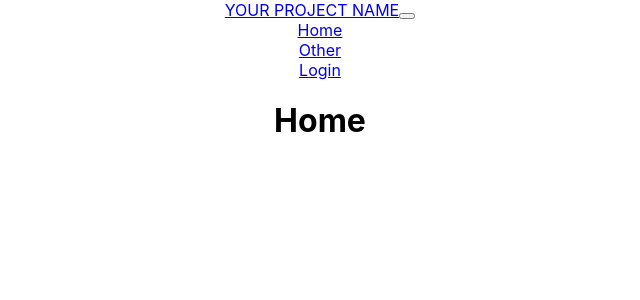
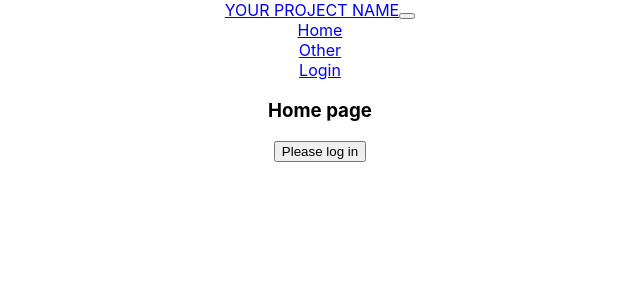
Before and after one commit to AndreeaMatei2811/notebook-client, a React (Create React App) app: page / in a window 1280 px wide. Shown: the top 300 px of the page, without its empty margins (320-960 px from the left). Built offline with nearby package versions, Linux system fonts and the light colour scheme; no server answers.

Commit message:
create home page and added to app.js

```diff
--- a/package.json
+++ b/package.json
@@ -7,7 +7,9 @@
     "@testing-library/react": "^11.2.2",
     "@testing-library/user-event": "^12.5.0",
     "ax dios": "^0.21.0",
+    "axios": "^0.21.0",
     "bootstrap": "^4.5.3",
+    "node-sass": "^4.14.1",
     "react": "^17.0.1",
     "react-bootstrap": "^1.4.0",
     "react-dom": "^17.0.1",
--- a/src/App.js
+++ b/src/App.js
@@ -7,22 +7,12 @@ import Loading from "./components/Loading";
 import MessageBox from "./components/MessageBox";
 import SignUp from "./pages/SignUp";
 import Login from "./pages/Login";
+import HomePage from "./pages/HomePage/HomePage";
+// import MyNotebooksPage from "./pages/HomePage/HomePage";
 
 import { useDispatch, useSelector } from "react-redux";
 import { selectAppLoading } from "./store/appState/selectors";
 import { getUserWithStoredToken } from "./store/user/actions";
-import { Jumbotron } from "react-bootstrap";
-
-const Home = () => (
-  <Jumbotron>
-    <h1>Home</h1>
-  </Jumbotron>
-);
-const Other = () => (
-  <Jumbotron>
-    <h1>Other</h1>
-  </Jumbotron>
-);
 
 function App() {
   const dispatch = useDispatch();
@@ -38,8 +28,8 @@ function App() {
       <MessageBox />
       {isLoading ? <Loading /> : null}
       <Switch>
-        <Route exact path="/" component={Home} />
-        <Route path="/other" component={Other} />
+        <Route exact path="/" component={HomePage} />
+        {/* <Route path="/notebook/:id" component={MyNotebooksPage} /> */}
         <Route path="/signup" component={SignUp} />
         <Route path="/login" component={Login} />
       </Switch>
--- /dev/null
+++ b/src/pages/HomePage/HomePage.js
@@ -0,0 +1,21 @@
+import React from "react";
+import { Link } from "react-router-dom";
+import { useSelector } from "react-redux";
+import { selectToken, selectUser } from "../../store/user/selectors";
+
+export default function HomePage() {
+  const token = useSelector(selectToken);
+  const user = useSelector(selectUser);
+  return (
+    <div>
+      <h3>Home page</h3>
+      {token ? (
+        <div>Hello {user.name}!</div>
+      ) : (
+        <Link to={`/login`} style={{ textDecoration: "none" }}>
+          <button>Please log in</button>
+        </Link>
+      )}
+    </div>
+  );
+}
```
Also changed, not shown: 2 other files (tests, documents, lock files or other folders).
